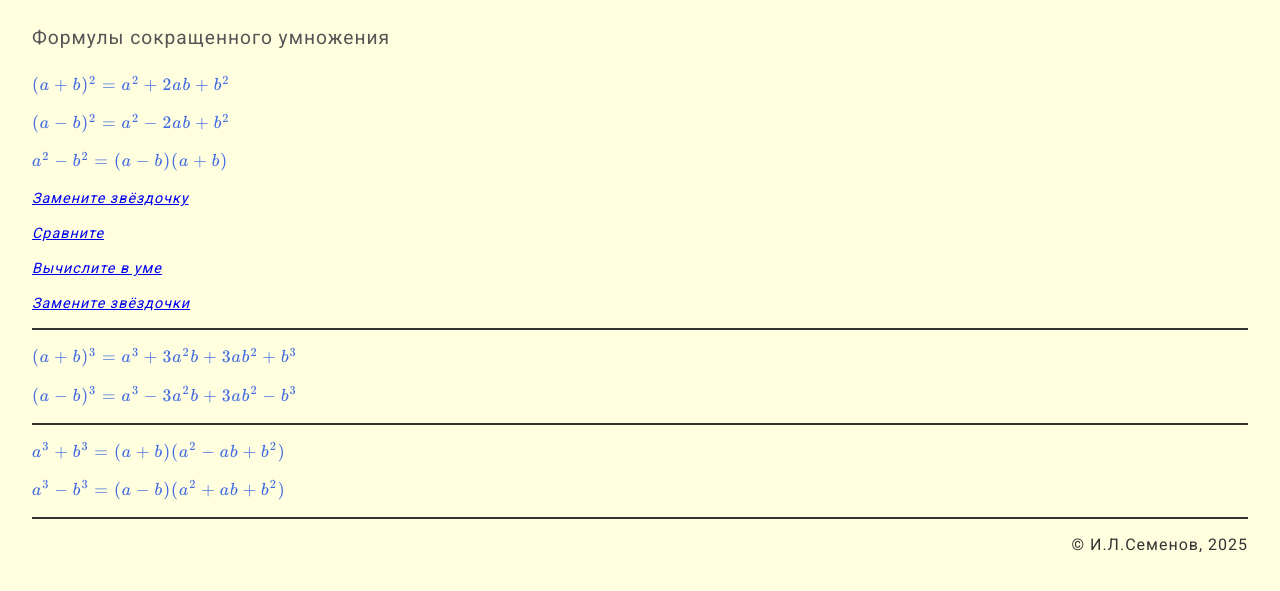
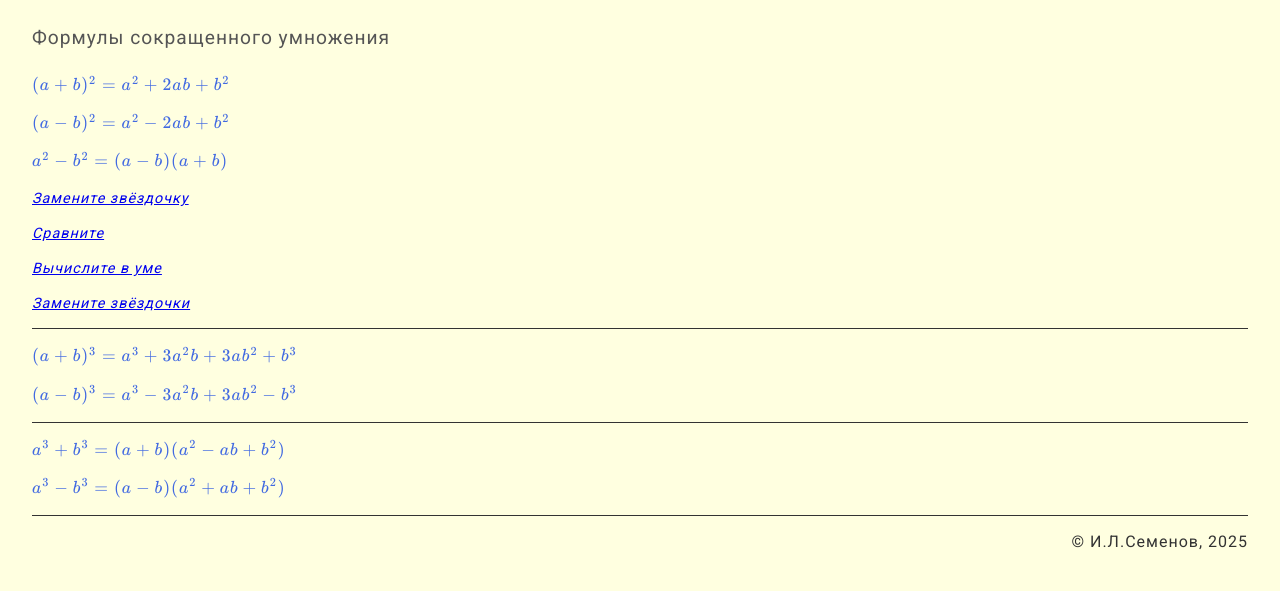
Before and after one commit to igorlsemenov/math, a Jekyll site: the page built from алгебра/7/ф-лы_сокр._умножения.md, in a window 1280 px wide. Shown: the top 591 px of the page. Built offline with Jekyll 4.4.1, drawn with Linux system fonts in a browser that asks for light colours.

Commit message:
Update main.css

```diff
--- a/_includes/main.css
+++ b/_includes/main.css
@@ -28,7 +28,6 @@
       hr {
         border: 0;
         border-top: 1px solid light-dark(var(--light_font), var(--dark_font));
-        border-bottom: 1px solid light-dark(var(--light_font), var(--dark_font));
       }
       h4 {
         font-size: 120%;
```
